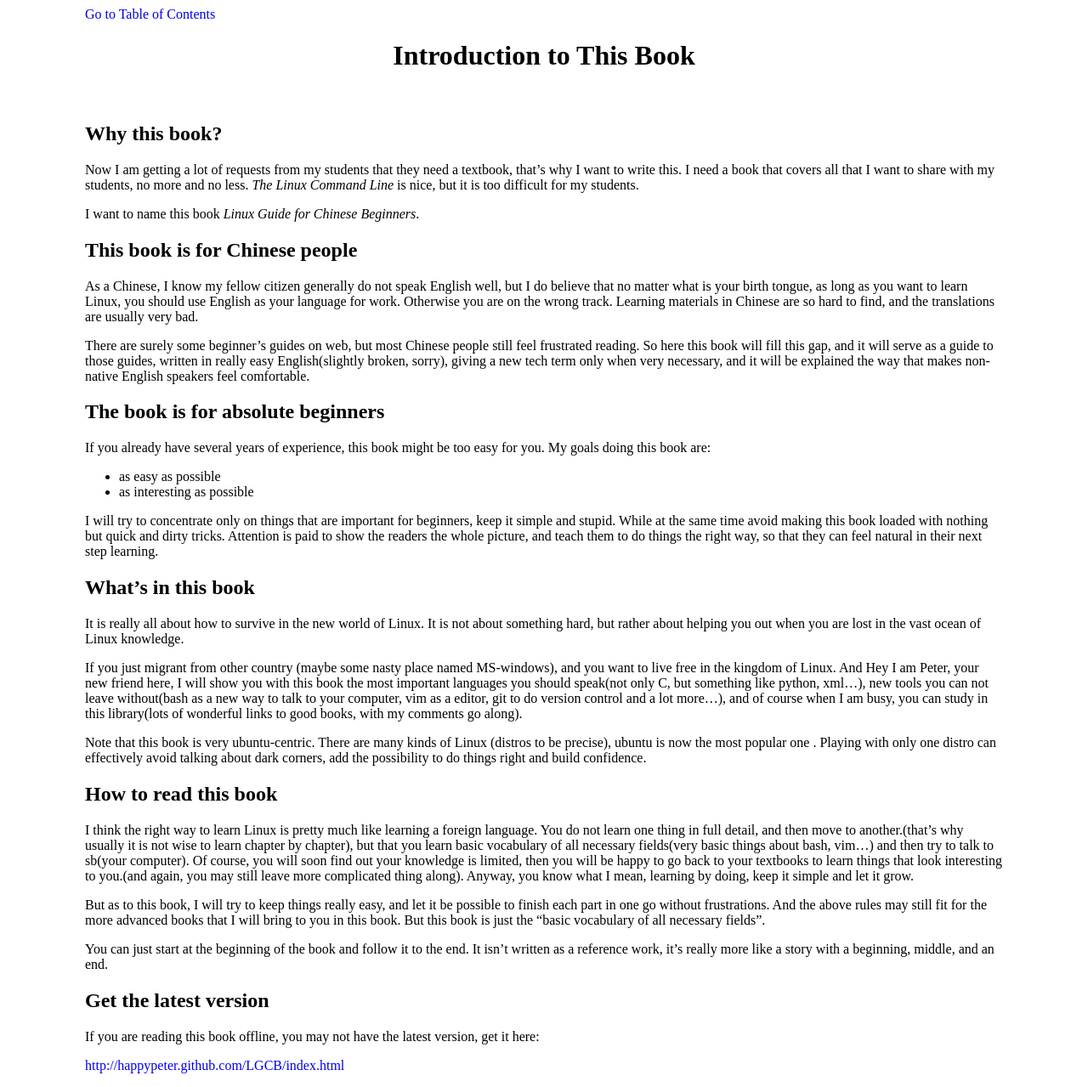
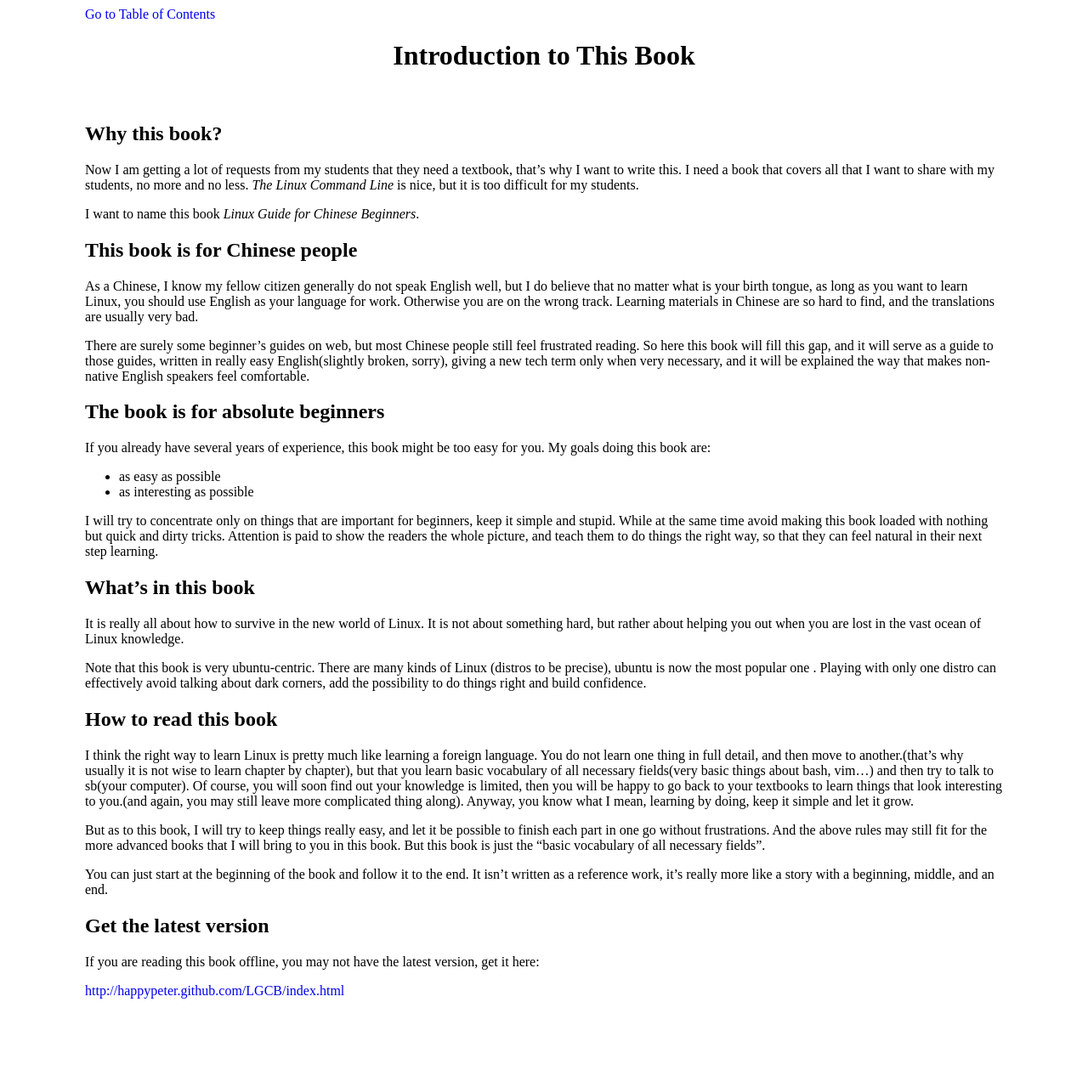
Before and after one commit to happypeter/LGCB, a Jekyll site: the page built from book/book_intro.md, in a window 1280 px wide. Shown: the whole page at 85% size. Built offline with Jekyll 4.4.1, drawn with Linux system fonts in a browser that asks for light colours; Markdown is read by kramdown in place of the engine named in the settings; after the commit the page ends 1191 px from its top, so only the background shows below that.

Commit message:
not interesting part

```diff
--- a/book/book_intro.md
+++ b/book/book_intro.md
@@ -43,15 +43,6 @@ It is really all about how to survive in the new world of Linux. It is not
 about something hard, but rather about helping you out when you are lost in
 the vast ocean of Linux knowledge.
 
-If you just migrant from other country (maybe some nasty place named
-MS-windows), and you want to live free in the kingdom of Linux.  And Hey I am
-Peter, your new friend here, I will show you with this book the most important
-languages you should speak(not only C, but something like python, xml...), new
-tools you can not leave without(bash as a new way to talk to your computer,
-vim as a editor, git to do version control and a lot more...), and of course
-when I am busy, you can study in this library(lots of wonderful links to good
-books, with my comments go along).
-
 Note that this book is very ubuntu-centric. There are many kinds of Linux
 (distros to be precise), ubuntu is now the most popular one . Playing with
 only one distro can effectively avoid talking about dark corners, add the
```
Also changed, not shown: 1 other file.
